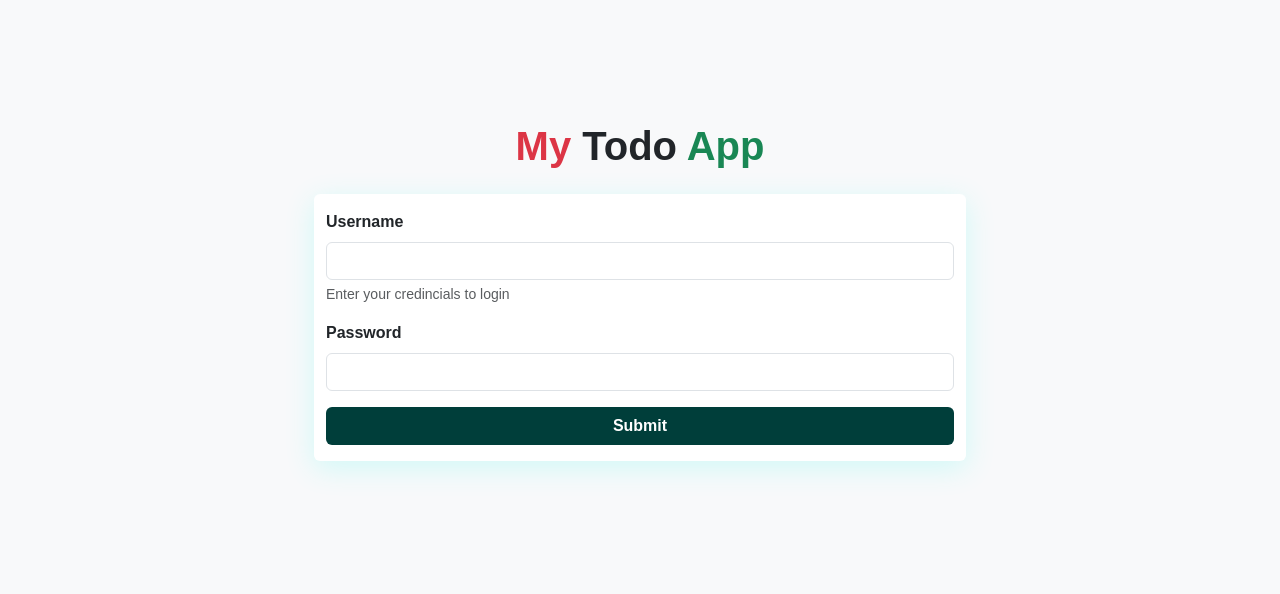
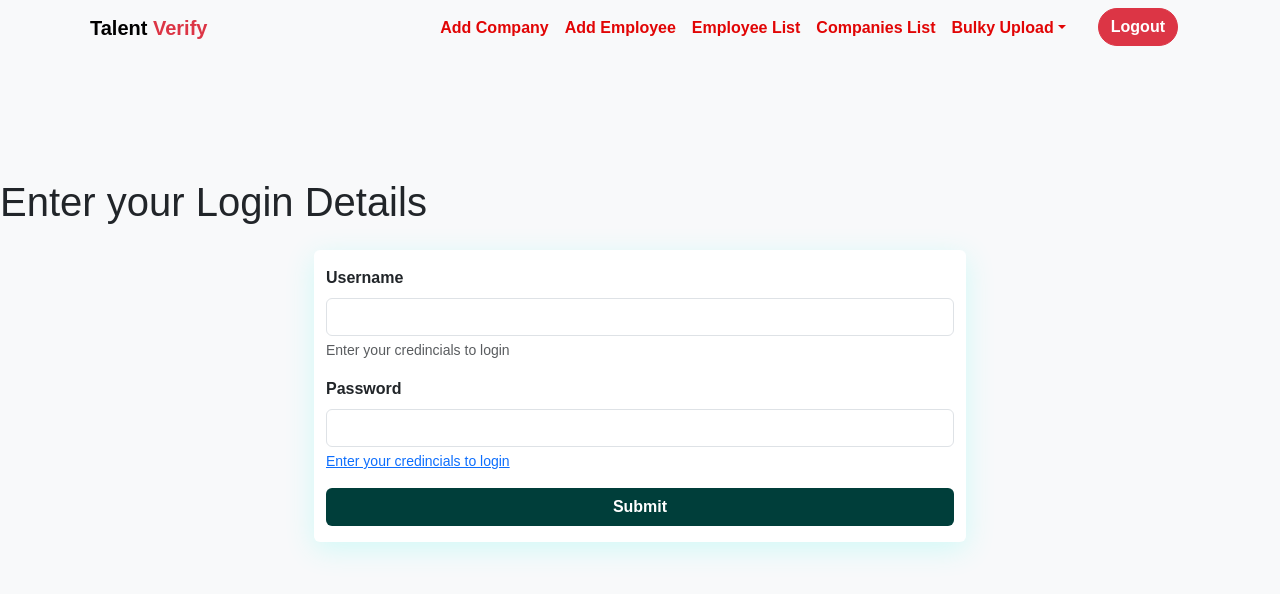
Before and after one commit to dopswae98/talentverifyfrontendfinal, a React (Create React App) app: page / in a window 1280 px wide. Shown: the top 594 px of the page. Built offline with nearby package versions, Linux system fonts and the light colour scheme; sample sign-in values are in the browser's storage; a web font is replaced by a local one.

Commit message:
solved routing

```diff
--- a/src/App.js
+++ b/src/App.js
@@ -13,7 +13,7 @@
 import { DataContextProvider } from "./Components/TheContext";
 import PrivateRoute from "./Components/PrivateRoute";
 
-// import LoginPage from "./Pages/LoginPage";
+import LoginPage from "./Pages/LoginPage";
 // import PrivateRoute from "./Components/PrivateRoute";
 import Dashboard from "./Pages/Dashboard";
 import Notfound from "./Pages/Notfound";
@@ -31,7 +31,7 @@
   return (
     <DataContextProvider>
       <Routes>
-        <Route path="/" element={<Login />} />
+        <Route path="/" element={<LoginPage />} />
         {/* <Route path="/home" element={<PrivateRoute />}> */}
         <Route path="/home" element={<PrivateRoute />}>
           <Route path="/home" element={<Dashboard />} />
```
